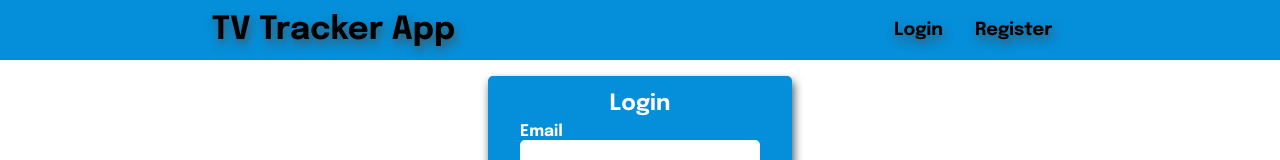
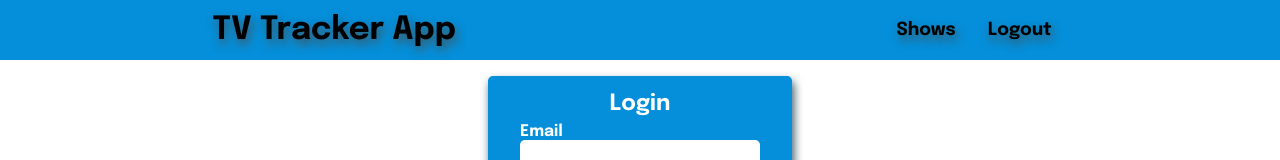
Before and after one commit to savawebdev/tv-tracker-app-nextjs, a Next.js app: page /login in a window 1280 px wide. Shown: the top 160 px of the page. Built offline with nearby package versions, Linux system fonts and the light colour scheme; no server answers.

Commit message:
issue#4 added logout

```diff
--- a/components/Header/Navbar/Navbar.js
+++ b/components/Header/Navbar/Navbar.js
@@ -1,9 +1,20 @@
 import React from 'react';
 import Link from 'next/link';
+import { useSession, signOut } from 'next-auth/client';
+import { useRouter } from 'next/router';
 import classes from './Navbar.module.scss';
 
 const Navbar = () => {
-  return (
+  const router = { useRouter };
+  const [session, loading] = useSession();
+
+  const logoutHandler = async () => {
+    const data = await signOut({ redirect: false, callbackUrl: '/' });
+
+    router.push(data.url);
+  };
+
+  if (!session) {
     <nav className={classes.nav}>
       <Link href='/login'>
         <a className={classes['nav-link']}>Login</a>
@@ -11,12 +22,19 @@ const Navbar = () => {
       <Link href='/register'>
         <a className={classes['nav-link']}>Register</a>
       </Link>
-      {/* <Link href='/'>
+    </nav>;
+  }
+
+  return (
+    <nav className={classes.nav}>
+      <Link href='/'>
         <a className={classes['nav-link']}>Shows</a>
       </Link>
       <Link href='/'>
-        <a className={classes['nav-link']}>Logout</a>
-      </Link> */}
+        <a className={classes['nav-link']} onClick={logoutHandler}>
+          Logout
+        </a>
+      </Link>
     </nav>
   );
 };
```
